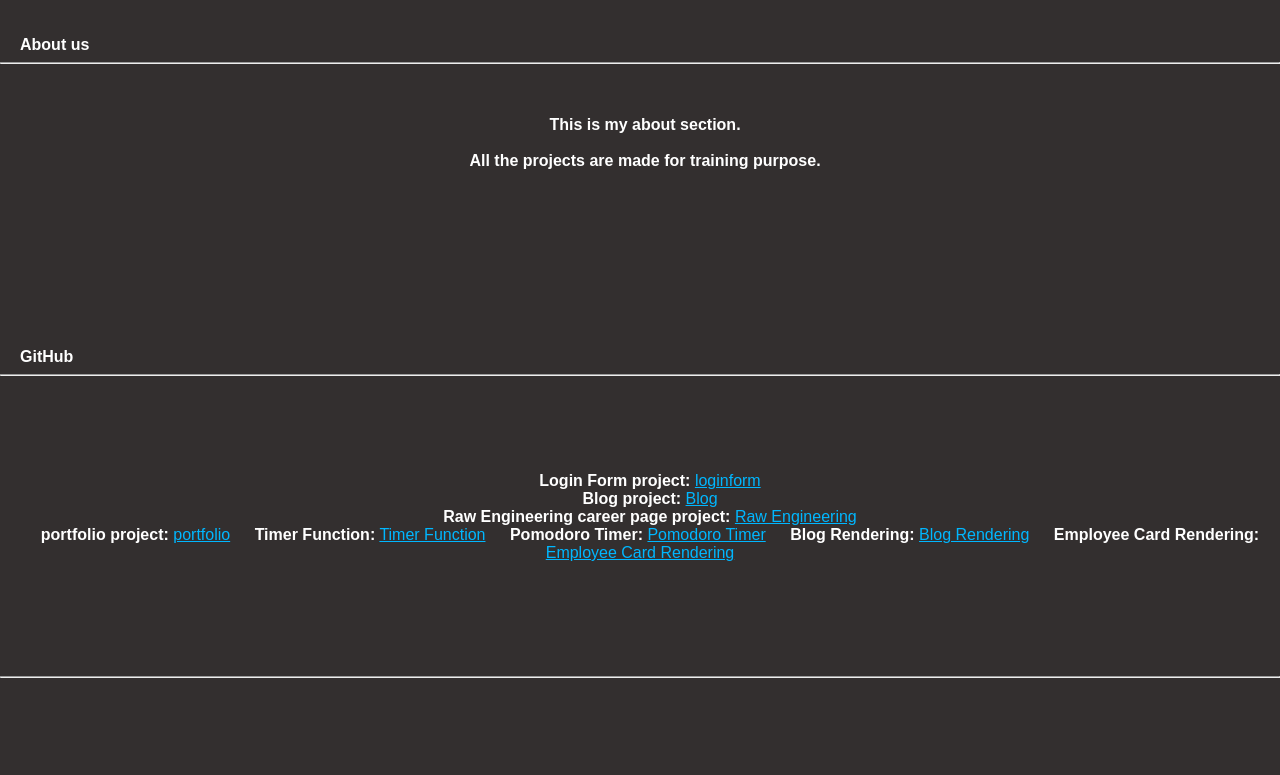
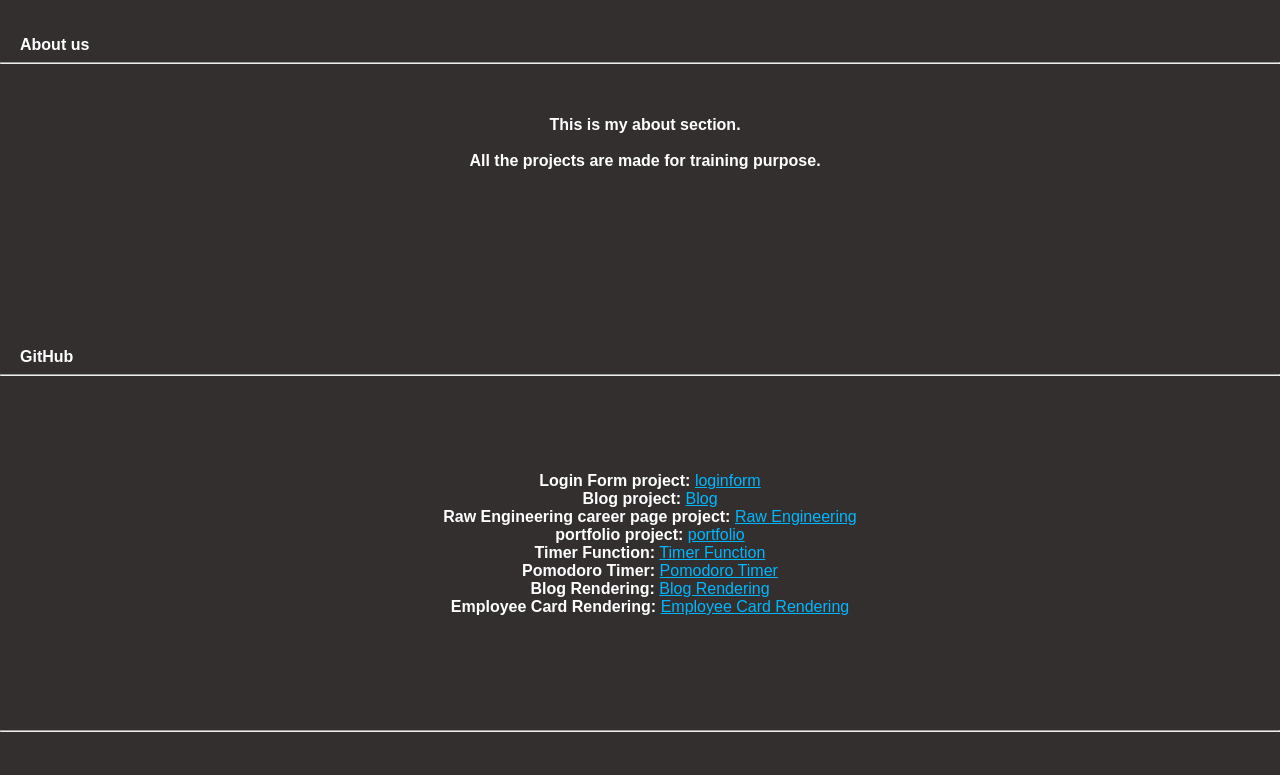
Before and after one commit to SwaatiPandey/portfolio, a plain HTML site: page index.html in a window 1280 px wide. Shown: the part 486-1261 px from the top of the page. Drawn offline with Linux system fonts and the light colour scheme; files whose address does not match are found by name.

Commit message:
added br tag

```diff
--- a/index.html
+++ b/index.html
@@ -50,10 +50,10 @@
       <label>Login Form project:</label> <a href="https://github.com/SwaatiPandey/loginform.git">loginform</a><br>
       <label>Blog project:</label> <a href="https://github.com/SwaatiPandey/blog.git">Blog</a><br>
       <label>Raw Engineering career page project:</label> <a href="https://github.com/SwaatiPandey/Raw-engineering.git">Raw Engineering</a><br>
-      <label>portfolio project:</label> <a href="https://github.com/SwaatiPandey/portfolio.git">portfolio</a>
-      <label>Timer Function:</label> <a href="https://swaatipandey.github.io/timerfunction/index.html">Timer Function</a>
-      <label>Pomodoro Timer:</label> <a href="https://swaatipandey.github.io/pomodorotimer/">Pomodoro Timer</a>
-      <label>Blog Rendering:</label> <a href="https://swaatipandey.github.io/blogredering/">Blog Rendering</a>
+      <label>portfolio project:</label> <a href="https://github.com/SwaatiPandey/portfolio.git">portfolio</a><br>
+      <label>Timer Function:</label> <a href="https://swaatipandey.github.io/timerfunction/index.html">Timer Function</a><br>
+      <label>Pomodoro Timer:</label> <a href="https://swaatipandey.github.io/pomodorotimer/">Pomodoro Timer</a><br>
+      <label>Blog Rendering:</label> <a href="https://swaatipandey.github.io/blogredering/">Blog Rendering</a><br>
        <label>Employee Card Rendering:</label> <a href="https://swaatipandey.github.io/employeecard/">Employee Card Rendering</a>
 
 
```
